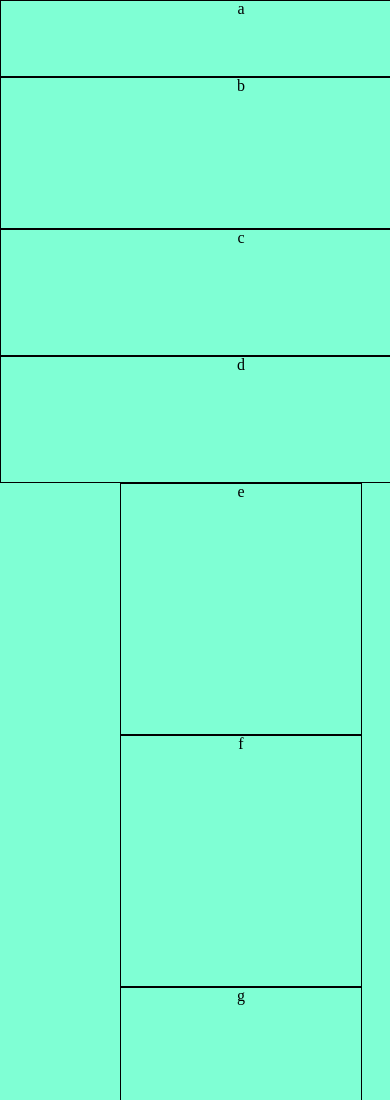
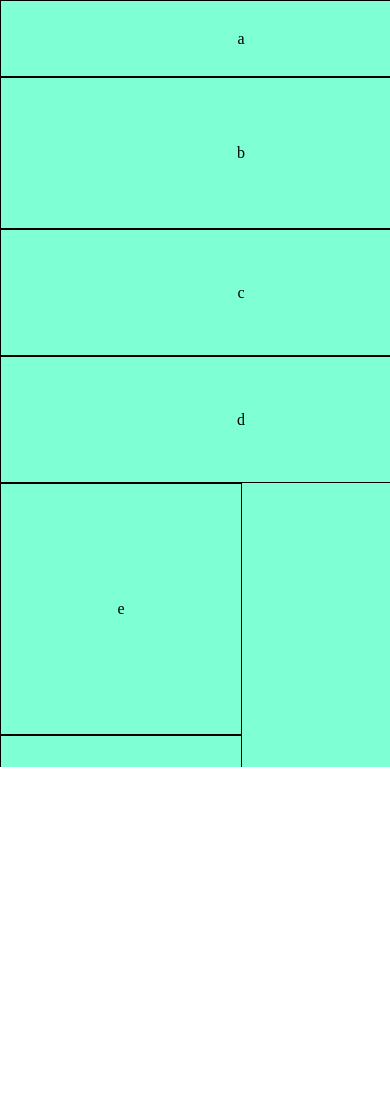
Before and after one commit to jordan-fox/301-lab-01, a plain HTML site: page index.html in a window 390 px wide. Shown: the top 1100 px of the page. After the commit the page ends 844 px from the top, so only its background shows below. Drawn offline with Linux system fonts and the light colour scheme.

Commit message:
Most of mobile working

```diff
--- a/css/base.css
+++ b/css/base.css
@@ -49,42 +49,79 @@ main {
 
 
     main {
+        height: 767px;
+        width: 480px;
         background-color: aquamarine;
+        overflow: scroll;
     }
 
-    #top {
+    #a {
         border: black solid 1px;
         height: 75px;
         width: 480px;
-        display: inline-block;
+        line-height: 75px;
     }
 
-    #sideLeft {
+    #b {
         border: black solid 1px;
         height: 150px;
         width: 480px;
-        display: inline-block;
+        line-height: 150px;
+
     }
 
-    #mid>p {
+    #c {
         border: black solid 1px;
         height: 125px;
         width: 480px;
-        display: inline-block;
+        line-height: 125px;
     }
 
-    #square>p {
+    #d {
+        border: black solid 1px;
+        height: 125px;
+        width: 480px;
+        line-height: 125px;
+    }
+
+    #e {
         border: black solid 1px;
         height: 250px;
         width: 240px;
-        display: inline-block;
+        float: left;
+        line-height: 250px;
     }
 
-    #bottom {
+    #f {
+        border: black solid 1px;
+        height: 250px;
+        width: 240px;
+        float: left;
+        line-height: 250px;
+    }
+
+    #g {
+        border: black solid 1px;
+        height: 250px;
+        width: 240px;
+        line-height: 250px;
+        float: left;
+    }
+
+    #h {
+        border: black solid 1px;
+        height: 250px;
+        width: 240px;
+        line-height: 250px;
+        float: left;
+    }
+
+    #i {
         border: black solid 1px;
         height: 80px;
         width: 480px;
-        display: inline-block;
+        line-height: 80px;
+        float: left;
     }
 
 }
--- a/index.html
+++ b/index.html
@@ -13,43 +13,35 @@
     <title>
     </title>
     <main>
-        <section id="top">
-            <p>
+            <p id="a">
                 a
             </p>
-        </section>
-        <section id="sideLeft">
-            <p>
+            <p id="b">
                 b
             </p>
-        </section>
-        <section id="mid">
-            <p>
+            <p id="c">
                 c
             </p>
-            <p>
+            <p id="d">
                 d
             </p>
-        </section>
-        <section id="square">
-            <p>
+        <section>
+            <p id="e">
                 e
             </p>
-            <p>
+            <p id="f">
                 f
             </p>
-            <p>
+            <p id="g">
                 g
             </p>
-            <p>
+            <p id="h">
                 h
             </p>
         </section>
-        <section id="bottom">
-            <p>
+            <p id="i">
                 i
             </p>
-        </section>
     </main>
     <footer>
     </footer>
```
